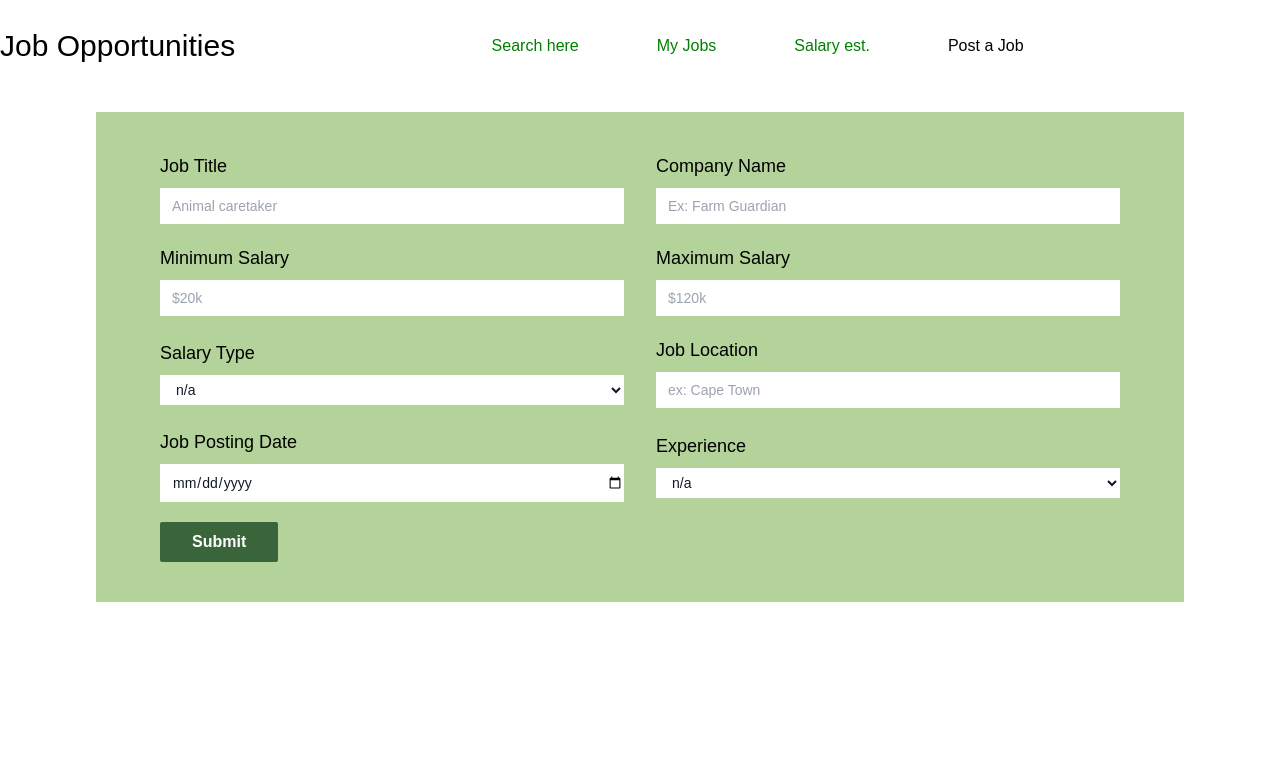
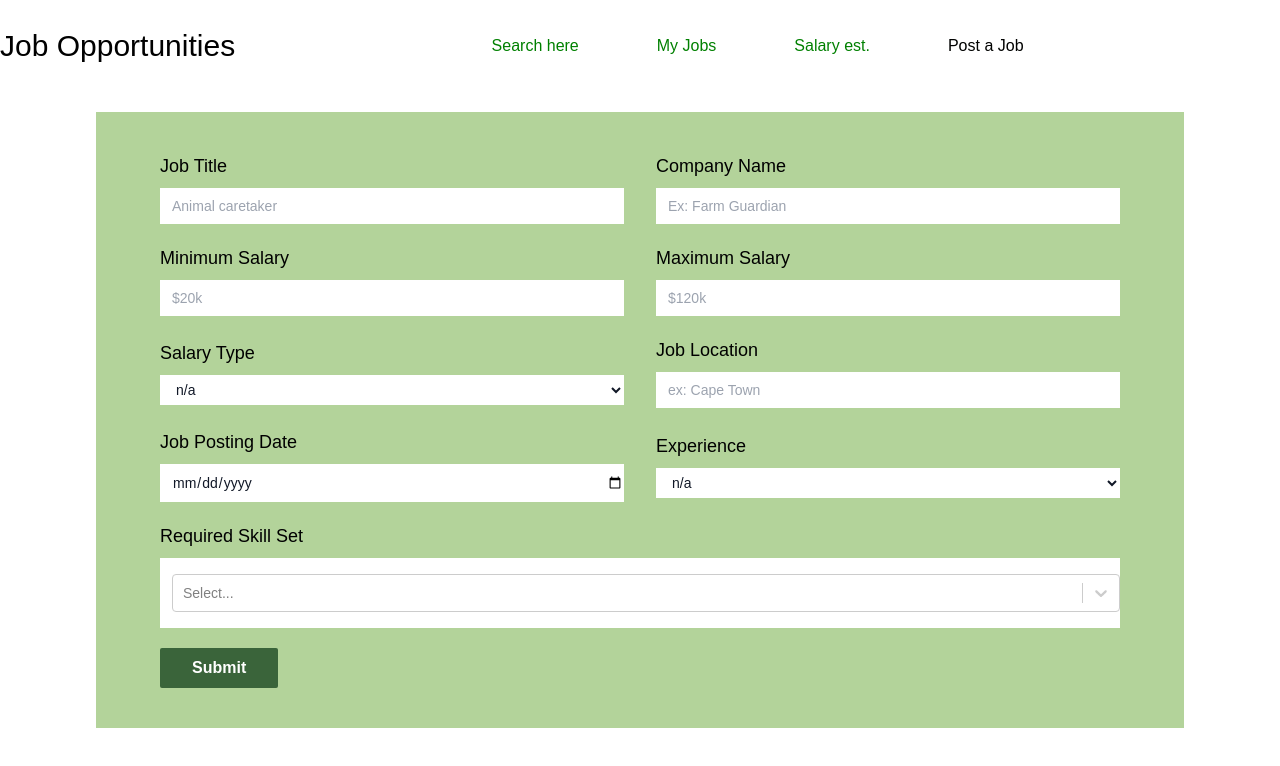
Before and after one commit to Bongani-4/Farm-Guardian-official-Web, a React (Vite) app in the folder FG/: page /post-job in a window 1280 px wide. Shown: the top 766 px of the page. Built offline with nearby package versions, Linux system fonts and the light colour scheme.

Commit message:
React Select

```diff
--- a/FG/src/Pages/CreateJob.jsx
+++ b/FG/src/Pages/CreateJob.jsx
@@ -1,8 +1,11 @@
-import React from 'react'
+import React, { useState } from 'react'
 import { useForm } from "react-hook-form"
 import Navbar from '../components/Navbar'
+import CreatableSelect from 'react-select/creatable';
+
 
 const CreateJob = () => {
+    const [selectedOption, setSelectedOption] = useState(null);
     const {
         register,
         handleSubmit,
@@ -10,9 +13,113 @@ const CreateJob = () => {
         formState: { errors },
     } = useForm()
 
+
     const onSubmit = (data) => {
         console.log(data)
     }
+
+    const options = [
+        { value: "JavaScript", label: "JavaScript" },
+        { value: "Python", label: "Python" },
+        { value: "Java", label: "Java" },
+        { value: "C++", label: "C++" },
+        { value: "Ruby", label: "Ruby" },
+        { value: "Swift", label: "Swift" },
+        { value: "PHP", label: "PHP" },
+        { value: "HTML/CSS", label: "HTML/CSS" },
+        { value: "SQL", label: "SQL" },
+        { value: "R", label: "R" },
+        { value: "Go", label: "Go" },
+        { value: "Kotlin", label: "Kotlin" },
+        { value: "TypeScript", label: "TypeScript" },
+        { value: "C#", label: "C#" },
+        { value: "Perl", label: "Perl" },
+        { value: "Scala", label: "Scala" },
+        { value: "Swift", label: "Swift" },
+        { value: "Objective-C", label: "Objective-C" },
+        { value: "Rust", label: "Rust" },
+        { value: "MATLAB", label: "MATLAB" },
+        { value: "Shell", label: "Shell" },
+        { value: "Assembly", label: "Assembly" },
+        { value: "Lua", label: "Lua" },
+        { value: "Dart", label: "Dart" },
+        { value: "Groovy", label: "Groovy" },
+        { value: "Visual Basic", label: "Visual Basic" },
+        { value: "Swift", label: "Swift" },
+        { value: "Perl", label: "Perl" },
+        { value: "Rust", label: "Rust" },
+        { value: "Ruby on Rails", label: "Ruby on Rails" },
+        { value: "Spring Boot", label: "Spring Boot" },
+        { value: "Node.js", label: "Node.js" },
+        { value: "Express.js", label: "Express.js" },
+        { value: "React.js", label: "React.js" },
+        { value: "Vue.js", label: "Vue.js" },
+        { value: "Angular", label: "Angular" },
+        { value: "jQuery", label: "jQuery" },
+        { value: "Bootstrap", label: "Bootstrap" },
+        { value: "Sass", label: "Sass" },
+        { value: "Less", label: "Less" },
+        { value: "Redux", label: "Redux" },
+        { value: "GraphQL", label: "GraphQL" },
+        { value: "RESTful API", label: "RESTful API" },
+        { value: "Microservices", label: "Microservices" },
+        { value: "Docker", label: "Docker" },
+        { value: "Kubernetes", label: "Kubernetes" },
+        { value: "AWS", label: "AWS" },
+        { value: "Azure", label: "Azure" },
+        { value: "Google Cloud Platform", label: "Google Cloud Platform" },
+        { value: "Firebase", label: "Firebase" },
+        { value: "MongoDB", label: "MongoDB" },
+        { value: "MySQL", label: "MySQL" },
+        { value: "PostgreSQL", label: "PostgreSQL" },
+        { value: "SQLite", label: "SQLite" },
+        { value: "NoSQL", label: "NoSQL" },
+        { value: "Redis", label: "Redis" },
+        { value: "Elasticsearch", label: "Elasticsearch" },
+        { value: "Linux", label: "Linux" },
+        { value: "Unix", label: "Unix" },
+        { value: "Windows", label: "Windows" },
+        { value: "macOS", label: "macOS" },
+        { value: "Git", label: "Git" },
+        { value: "GitHub", label: "GitHub" },
+        { value: "GitLab", label: "GitLab" },
+        { value: "Bitbucket", label: "Bitbucket" },
+        { value: "Jira", label: "Jira" },
+        { value: "Confluence", label: "Confluence" },
+        { value: "Trello", label: "Trello" },
+        { value: "Slack", label: "Slack" },
+        { value: "Zoom", label: "Zoom" },
+        { value: "Microsoft Teams", label: "Microsoft Teams" },
+        { value: "Web Development", label: "Web Development" },
+        { value: "Mobile Development", label: "Mobile Development" },
+        { value: "Software Engineering", label: "Software Engineering" },
+        { value: "Data Science", label: "Data Science" },
+        { value: "Machine Learning", label: "Machine Learning" },
+        { value: "Artificial Intelligence", label: "Artificial Intelligence" },
+        { value: "Blockchain", label: "Blockchain" },
+        { value: "Cybersecurity", label: "Cybersecurity" },
+        { value: "DevOps", label: "DevOps" },
+        { value: "Agile Methodology", label: "Agile Methodology" },
+        { value: "Scrum", label: "Scrum" },
+        { value: "Kanban", label: "Kanban" },
+        { value: "Test-Driven Development (TDD)", label: "Test-Driven Development (TDD)" },
+        { value: "Behavior-Driven Development (BDD)", label: "Behavior-Driven Development (BDD)" },
+        { value: "Continuous Integration (CI)", label: "Continuous Integration (CI)" },
+        { value: "Continuous Deployment (CD)", label: "Continuous Deployment (CD)" },
+        { value: "Code Review", label: "Code Review" },
+        { value: "Technical Documentation", label: "Technical Documentation" },
+        { value: "Problem Solving", label: "Problem Solving" },
+        { value: "Critical Thinking", label: "Critical Thinking" },
+        { value: "Creativity", label: "Creativity" }];
+
+    // Add skills for an agriculturist
+    options.push(
+        { value: "Crop Management", label: "Crop Management" },
+        { value: "Soil Analysis", label: "Soil Analysis" },
+        { value: "Pest Control", label: "Pest Control" },
+        { value: "Irrigation Systems", label: "Irrigation Systems" }
+    );
+
 
 
 
@@ -112,6 +219,21 @@ const CreateJob = () => {
 
                         </div>
 
+                        {/**5th row */}
+                        <div>
+
+                            <label className='block  mb-2 text-lg'>
+                                Required Skill Set    </label>
+                            <CreatableSelect
+                                defaultValue={selectedOption}
+                                onChange={setSelectedOption}
+                                options={options}
+                                isMulti
+                                className='create-job-input py-4' />
+
+                        </div>
+
+
 
                         <input type="submit" className='block mt-12 bg-[#3a643a] text-white font-semibold px-8 py-2 rounded-sm cursor-pointer' />
                     </form>
```
